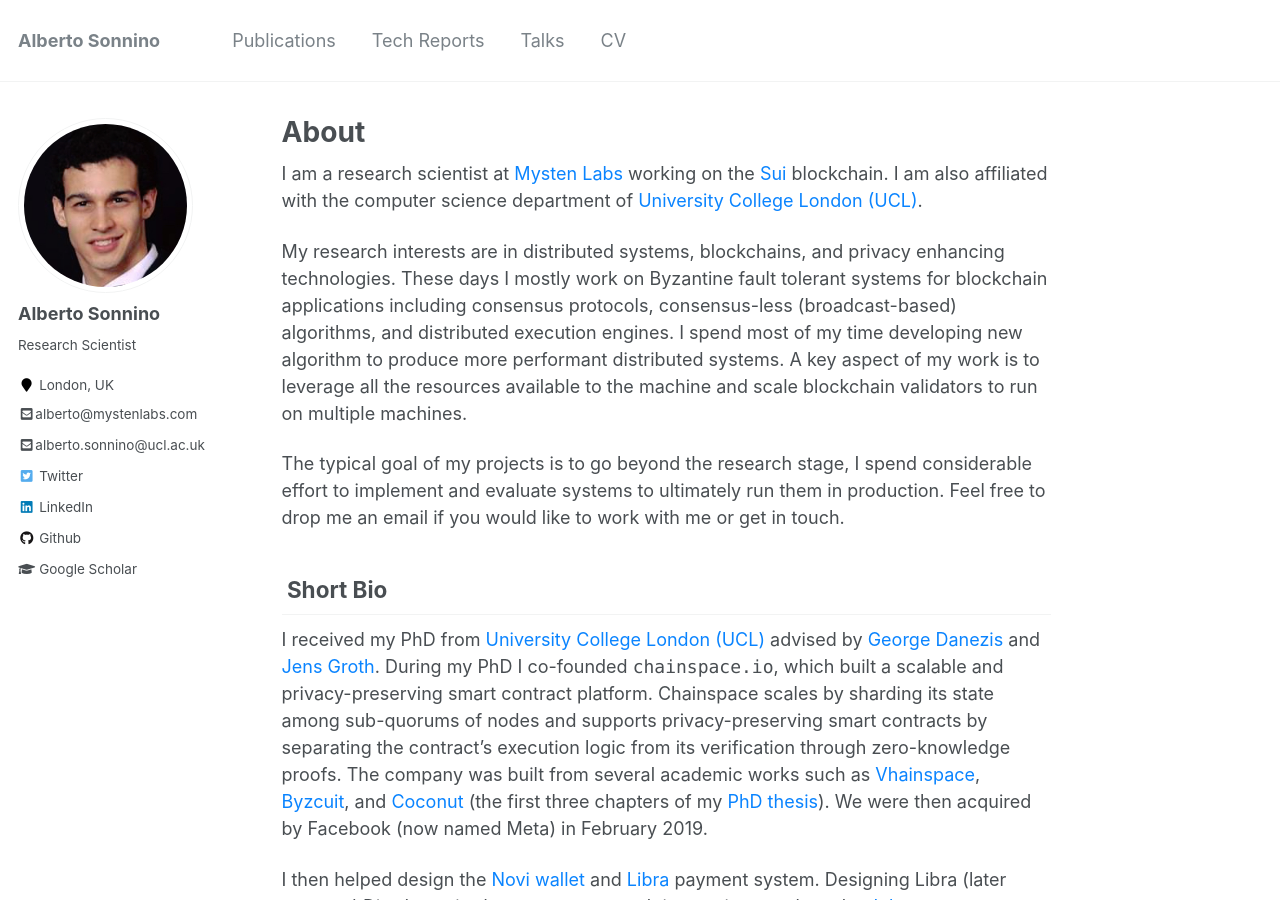
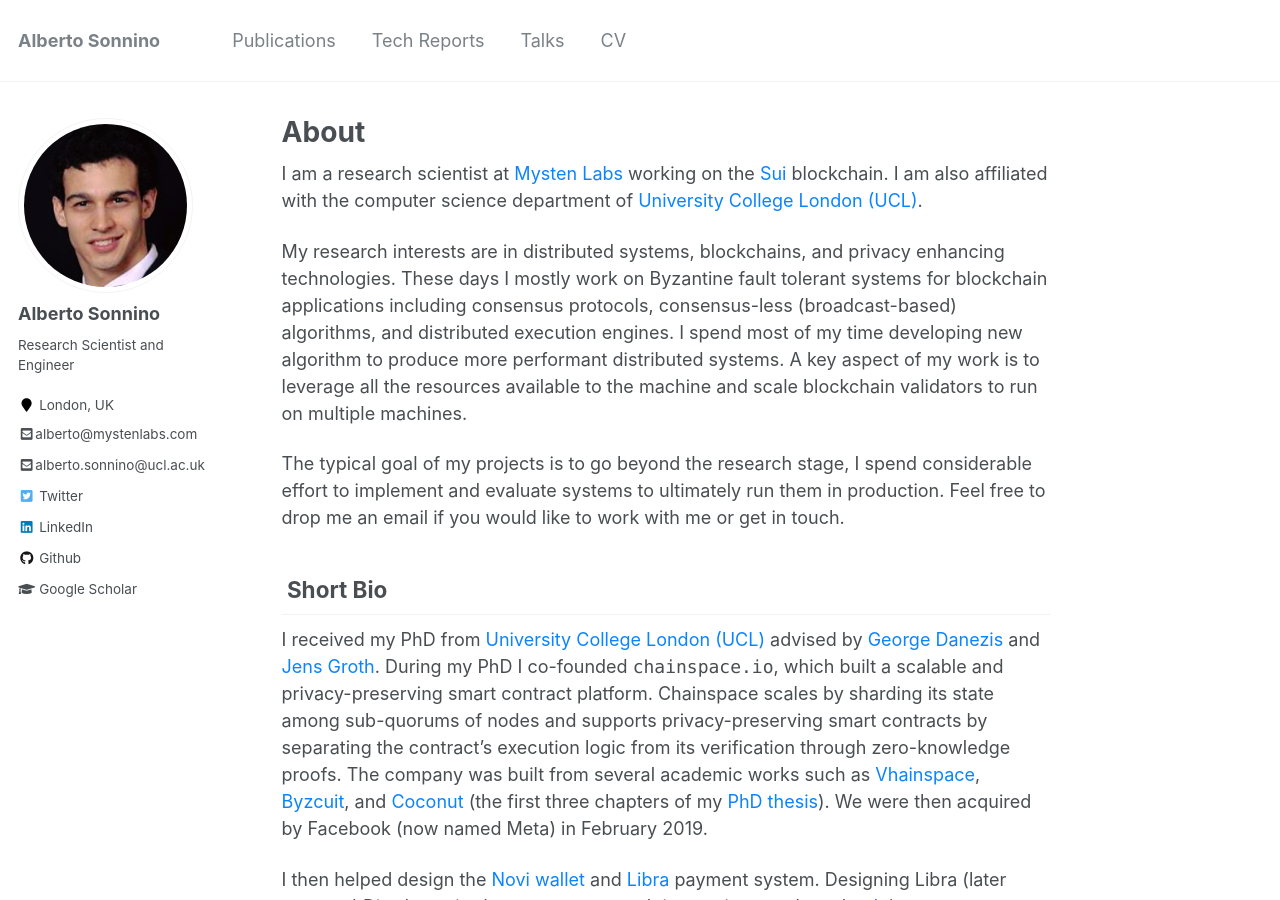
Before and after one commit to asonnino/asonnino.github.io, a Jekyll site: the page built from _pages/about.md, in a window 1280 px wide and 900 px high. Built offline with Jekyll 4.4.1, drawn with Linux system fonts in a browser that asks for light colours.

Commit message:
Update short bio

```diff
--- a/_config.yml
+++ b/_config.yml
@@ -80,7 +80,7 @@
 author:
   name: *name
   avatar: "Alberto Sonnino - 1.jpg"
-  bio: "Research Scientist"
+  bio: "Research Scientist and Engineer"
   location: "London, UK"
   links:
     - label: "alberto@mystenlabs.com"
```
